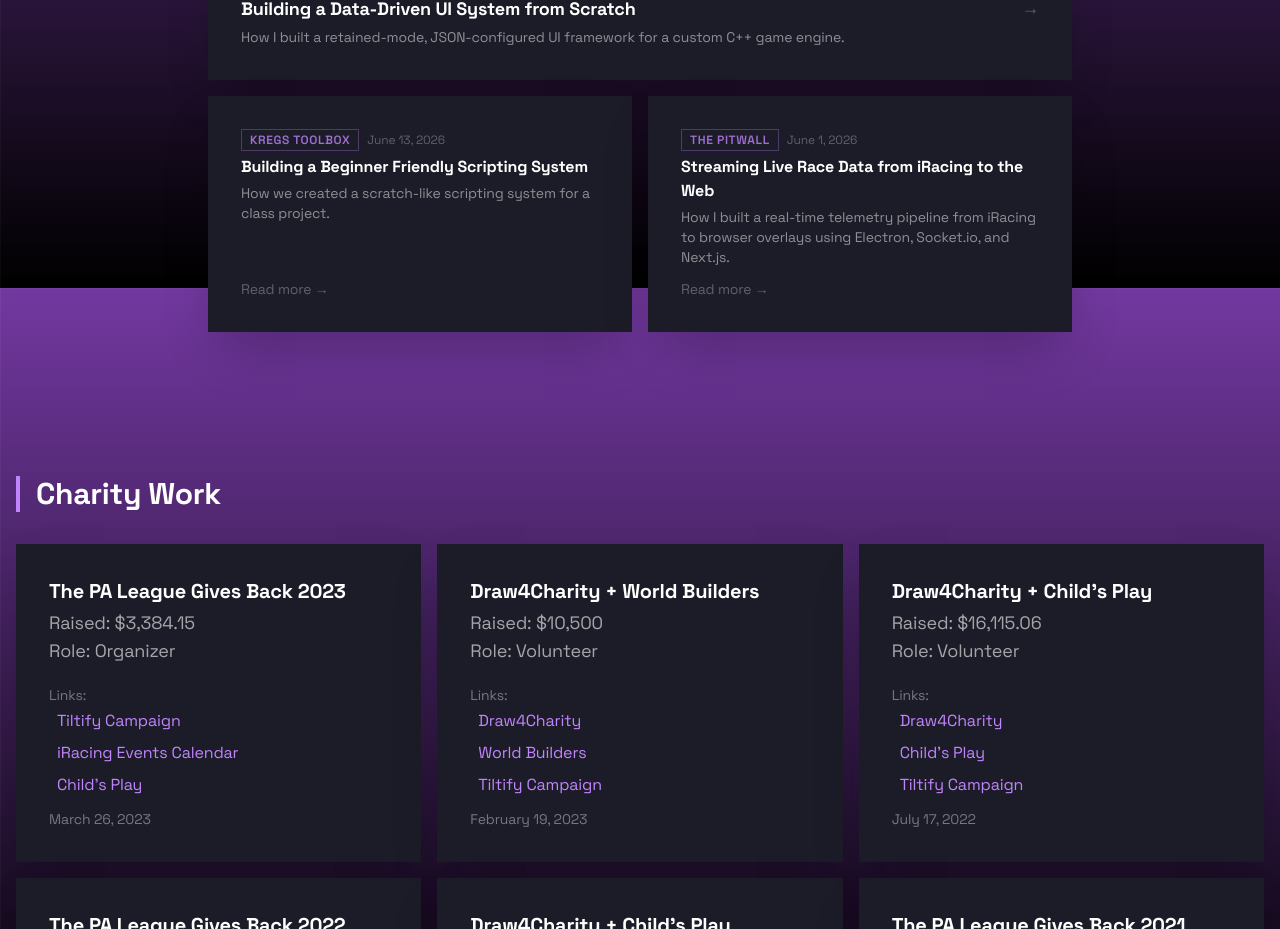
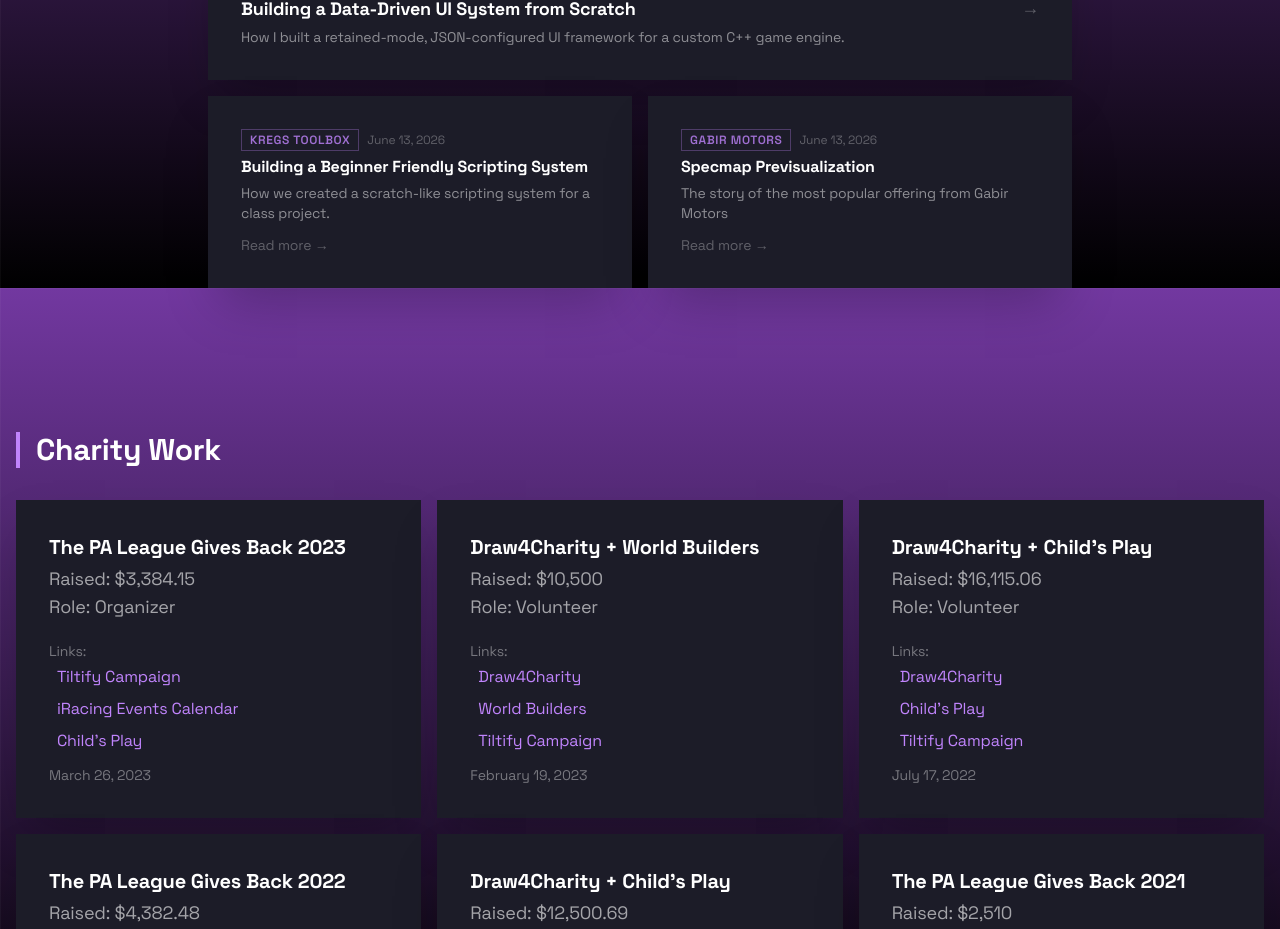
Before and after one commit to Lilspartan/Portfolio, a Next.js app: page / in a window 1280 px wide. Shown: the part 3712-4641 px from the top of the page. Built offline with nearby package versions, Linux system fonts and the light colour scheme.

Commit message:
placeholder writeup

```diff
--- a/pages/writing/[slug].tsx
+++ b/pages/writing/[slug].tsx
@@ -64,7 +64,7 @@
                             <div className="flex items-center gap-4">
                                 <img src={project.logo} alt={project.name + ' logo'} className="h-10 object-contain shrink-0" />
                                 <div className="flex-1 min-w-0">
-                                    <p className="text-xs font-semibold tracking-widest uppercase text-white/40 mb-0.5">Project</p>
+                                    <p className="text-xs font-semibold tracking-widest uppercase text-white/40 mb-0.5">Related Project</p>
                                     <p className="text-white font-bold group-hover:text-accent transition duration-200">{project.name}</p>
                                     <p className="text-white/50 text-sm mt-0.5 truncate">{project.description}</p>
                                 </div>
--- /dev/null
+++ b/writeups/specmapping.md
@@ -0,0 +1,8 @@
+---
+title: "Specmap Previsualization"
+project: gabirmotors
+date: 2026-06-13
+description: "The story of the most popular offering from Gabir Motors"
+---
+
+placeholder
--- a/writeups/the-pitwall.md
+++ b/writeups/the-pitwall.md
@@ -1,7 +1,7 @@
 ---
 title: "Streaming Live Race Data from iRacing to the Web"
 project: pitwall
-date: 2026-06-1
+date: 2026-06-13
 description: "How I built a real-time telemetry pipeline from iRacing to browser overlays using Electron, Socket.io, and Next.js."
 ---
 
```
